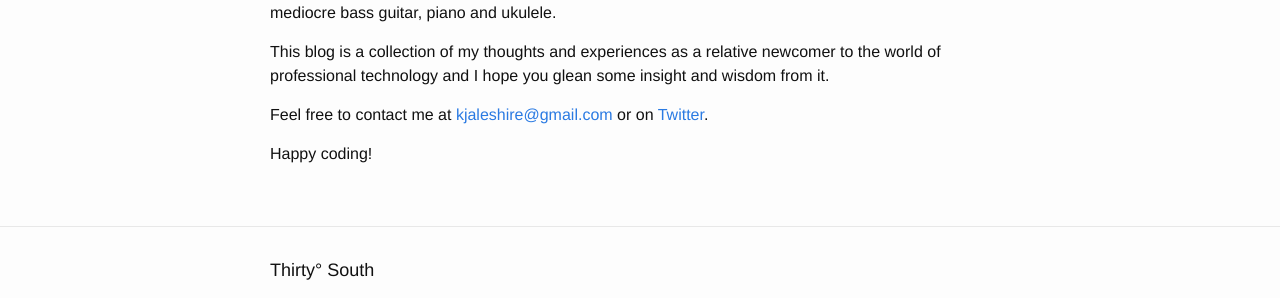
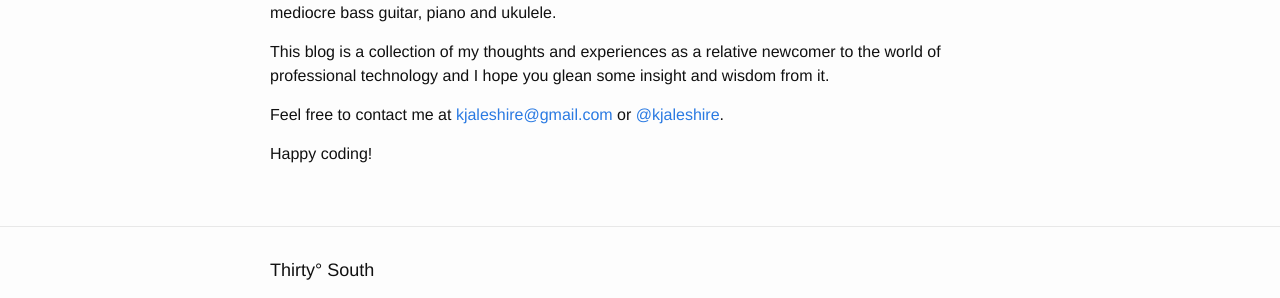
Before and after one commit to kjaleshire/kjaleshire.github.io, a Jekyll site: the page built from about.md, in a window 1280 px wide. Shown: the part 376-674 px from the top of the page. Built offline with Jekyll 4.4.1, drawn with Linux system fonts in a browser that asks for light colours.

Commit message:
contact @kjaleshire, not Twitter

```diff
--- a/about.md
+++ b/about.md
@@ -14,6 +14,6 @@ In my spare time I read comics, tech books and the occasional sci-fi, fantasy or
 
 This blog is a collection of my thoughts and experiences as a relative newcomer to the world of professional technology and I hope you glean some insight and wisdom from it.
 
-Feel free to contact me at [kjaleshire@gmail.com](mailto:kjaleshire@gmail.com) or on [Twitter](http://twitter.com/kjaleshire).
+Feel free to contact me at [kjaleshire@gmail.com](mailto:kjaleshire@gmail.com) or [@kjaleshire](http://twitter.com/kjaleshire).
 
 Happy coding!
```
Also changed, not shown: _posts/2015-01-18-introductions.md (+1 -1 lines).
